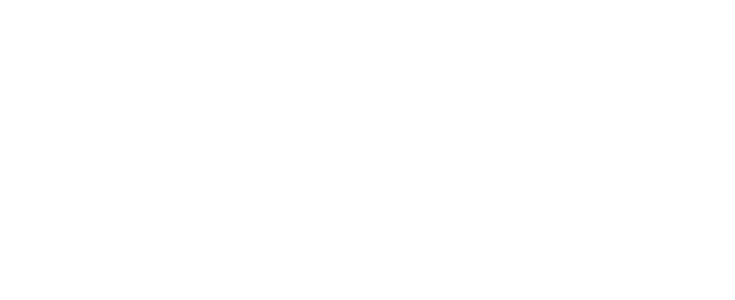
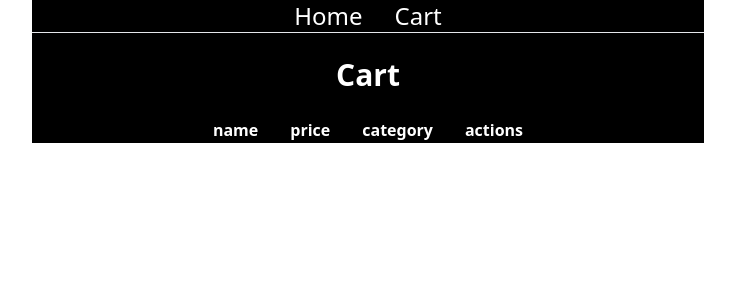
Before and after one commit to ByronEricPerez/test.React.Redux, a React (Create React App) app: page /cart in a window 1280 px wide. Before the commit this address had no page. Shown: the top 300 px of the page, without its empty margins (272-1007 px from the left). Built offline with nearby package versions, Linux system fonts and the light colour scheme.

Commit message:
cart created and applied tailwindcss , to improve css and add final total price in cart

```diff
--- a/src/App.js
+++ b/src/App.js
@@ -2,14 +2,20 @@
 import './App.css';
 import { Index } from './pages/Index';
 import { Home } from './pages/Home';
+import { Cart } from './pages/cart';
+import { Link } from 'react-router-dom';
 
 
 function App() {
   return (
     <div className="container mx-auto max-w-2xl content-center bg-black text-center text-5x1 text-white">
+      <Link className='text-2xl m-4' to='/home'>Home</Link>
+      <Link className='text-2xl m-4' to='/cart'>Cart</Link>
+      <hr />
       <Routes>
         <Route path='/' element={<Index />} />
         <Route path='/home' element={<Home />} />
+        <Route path='/cart' element={<Cart />} />
       </Routes>
     </div>
   );
--- a/src/component/products/ProductsList.jsx
+++ b/src/component/products/ProductsList.jsx
@@ -23,7 +23,6 @@
                 {
                     products.map(product => {
                         return (
-                            //seguir probando columnas
                             <div className="bg-white hover:bg-gray-100 text-gray-800 font-semibold py-2 px-4 border border-gray-400 rounded shadow mx-1 grid grid-cols-3" key={product.id}>
                                 <h4>{product.title}</h4>
                                 <p>Price {'$' + product.price}</p>
--- a/src/pages/cart.jsx
+++ b/src/pages/cart.jsx
@@ -1,25 +1,41 @@
-// componente para mostrarlos items agregados al carrito de compras
-
 import { useDispatch, useSelector } from 'react-redux';
-import { addProductToCart, removeProductFromCart } from '../reducers/cart/cartSlice';
+import { removeProductFromCart } from '../component/reducers/cart/cartSlice';
 
 export const Cart = () => {
     const dispatch = useDispatch();
 
     const { productsList } = useSelector(state => state.cart);
 
+    const handleRemoveProduct = (productId) => dispatch(removeProductFromCart(productId));
+
     return (
         <>
-            <h2 className='text-4xl p-2'>Carro</h2>
+            <h2 className='text-3xl font-bold p-3 m-3'>Cart</h2>
+            <div className='flex justify-around'>
             <table>
-                {
-                    products.map(product => {
+                <thead>
+                    <tr>
+                        <th className='px-4' scope='col'>name</th>
+                        <th className='px-4' scope='col'>price</th>
+                        <th className='px-4' scope='col'>category</th>
+                        <th className='px-4' scope='col'>actions</th>
+                    </tr>
+                </thead>
+                <tbody>
+                    {productsList.map(product => {
                         return (
-                           // lrpm
+                            <tr>
+                                <td className='px-4' scope='row'>{product.title}</td>
+                                <td className='px-4' scope='row'>{product.price}</td>
+                                <td className='px-4' scope='row'>{product.category}</td>
+                                <td className='px-4' scope='row'><button className='"bg-white hover:bg-gray-900 text-white font-semibold py-2 px-4 border border-gray-400 rounded shadow"'
+                                onClick={() => handleRemoveProduct(product.id)}>Delete</button></td>
+                            </tr>
                         );
-                    })
-                }
+                    })}
+                </tbody>
             </table>
+            </div>
         </>
     )
 }
--- a/src/pages/index.jsx
+++ b/src/pages/index.jsx
@@ -34,7 +34,7 @@
     return (
         <div>
             <div>
-                <h2 className="text-7x1 mt-5">Login</h2>
+                <h2 className="text-7x1 mt-5 mb-5">Login</h2>
                 <form onSubmit={handleSubmit}>
                     <div>
                         <label>Email address </label>
```
